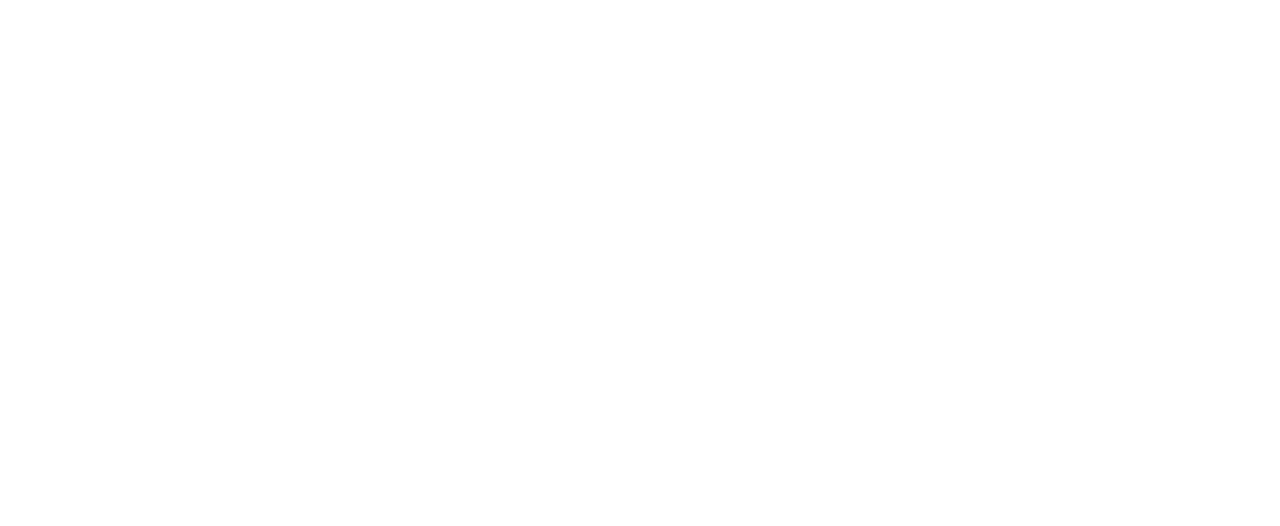
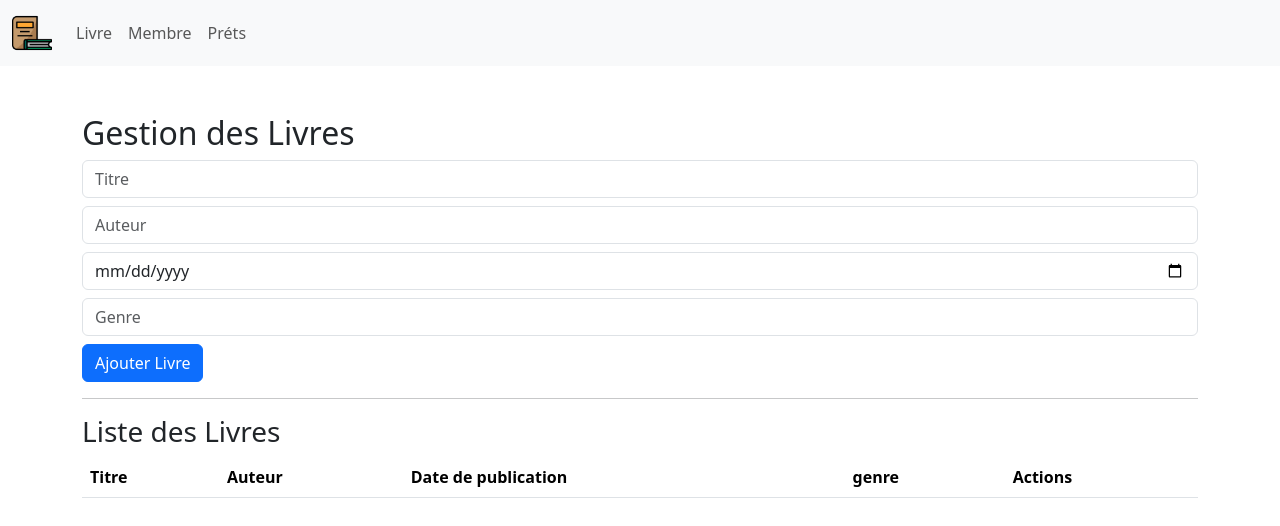
Before and after one commit to Zoubeir7/Gestion-d-une-biblioth-que-avec-Vuejs, a Vue app: page /Livre in a window 1280 px wide. Shown: the top 526 px of the page. Built offline with nearby package versions, Linux system fonts and the light colour scheme.

Commit message:
Second commit

```diff
--- a/index.html
+++ b/index.html
@@ -1,13 +1,16 @@
 <!DOCTYPE html>
 <html lang="en">
+
 <head>
   <meta charset="UTF-8">
   <link rel="icon" href="/favicon.ico">
   <meta name="viewport" content="width=device-width, initial-scale=1.0">
-    <title>Vite App</title>
+  <title>Books</title>
 </head>
+
 <body>
   <div id="app"></div>
   <script type="module" src="/src/main.js"></script>
 </body>
+
 </html>
--- a/package.json
+++ b/package.json
@@ -9,8 +9,11 @@
     "preview": "vite preview"
   },
   "dependencies": {
+    "@fortawesome/fontawesome-free": "^6.6.0",
+    "@popperjs/core": "^2.11.8",
     "bootstrap": "^5.3.3",
-    "vue": "^3.4.29"
+    "vue": "^3.4.29",
+    "vue-router": "^4.4.3"
   },
   "devDependencies": {
     "@vitejs/plugin-vue": "^5.0.5",
--- a/src/App.vue
+++ b/src/App.vue
@@ -1,12 +1,57 @@
 <template>
+   <nav class="navbar navbar-expand-lg navbar-light bg-body-tertiary">
+      <div class="container-fluid">
+        <!-- Toggle button -->
+        <button
+          data-mdb-collapse-init
+          class="navbar-toggler"
+          type="button"
+          data-mdb-target="#navbarSupportedContent"
+          aria-controls="navbarSupportedContent"
+          aria-expanded="false"
+          aria-label="Toggle navigation"
+        >
+          <i class="fas fa-bars"></i>
+        </button>
+
+        <!-- Collapsible wrapper -->
+        <div class="collapse navbar-collapse" id="navbarSupportedContent">
+          <!-- Navbar brand -->
+          <a class="navbar-brand mt-2 mt-lg-0" href="#">
+            <img
+              src="/src/assets/livre.png"
+              height="40"
+              alt="MDB Logo"
+              loading="lazy"
+            />
+          </a>
+          <!-- Left links -->
+          <ul class="navbar-nav me-auto mb-2 mb-lg-0">
+            <li class="nav-item">
+              <RouterLink class="nav-link" to="/Livre">Livre</RouterLink>
+            </li>
+            <li class="nav-item">
+              <RouterLink class="nav-link" to="/team">Membre</RouterLink>
+            </li>
+            <li class="nav-item">
+              <RouterLink class="nav-link" to="/projects">Préts</RouterLink>
+            </li>
+          </ul>
+        </div>
+        </div>
+    </nav>
+
+<RouterView />
+<!-- <ListerLivre /> -->
 
 </template>
 
+<script setup>
 
-<script setup>
-import HelloWorld from "@/components/HelloWorld.vue";
+import { RouterLink, RouterView } from 'vue-router';
+import ListerLivre from "./components/Livre/ListerLivre.vue";
+
 </script>
-
 
 
 <style scoped>
--- a/src/components/HelloWorld.vue
+++ /dev/null
@@ -1,11 +0,0 @@
-<template>
-<h2>Bonjour</h2>
-</template>
-
-<script setup>
-
-</script>
-
-
-<style scoped>
-</style>
--- /dev/null
+++ b/src/components/Livre/ListerLivre.vue
@@ -0,0 +1,68 @@
+<template>
+    <div class="container mt-5">
+      <h2> Gestion des Livres</h2>
+      <form @submit.prevent="ajouterLivre">
+        <input v-model="nouveauLivre.title" type="text" placeholder="Titre" class="form-control mb-2" required />
+        <input v-model="nouveauLivre.author" type="text" placeholder="Auteur" class="form-control mb-2" required />
+        <input v-model="nouveauLivre.date_publication" type="date" placeholder="Date de publication" class="form-control mb-2" required />
+        <input v-model="nouveauLivre.genre" type="text" placeholder="Genre" class="form-control mb-2" required />
+        <button type="submit" class="btn btn-primary">Ajouter Livre</button>
+      </form>
+      <hr />
+  <h3>Liste des Livres</h3>
+          <table class="table">
+            <thead>
+              <tr>
+                <th>Titre</th>
+                <th>Auteur</th>
+                <th>Date de publication</th>
+                <th>genre</th>
+                <th>Actions</th>
+              </tr>
+            </thead>
+            <tbody>
+              <tr v-for="(livre, index) in livres" :key="index">
+                <td>{{ livre.title }}</td>
+                <td>{{ livre.author }}</td>
+                <td>{{ livre.date_publication }}</td>
+                <td>{{ livre.genre }}</td>
+                <td>
+
+        <i @click="voirDetails(index)" class="fas fa-eye text-info" style="cursor: pointer;" mr-4></i>
+
+        <i @click="supprimerLivre(index)" class="fas fa-trash text-danger" style="cursor: pointer;"></i>
+                </td>
+              </tr>
+            </tbody>
+          </table>
+        </div>
+      </template>
+
+  <script setup>
+import { ref, onMounted } from 'vue';
+
+const livres = ref([]);
+const nouveauLivre = ref({ title: '', author: '', date_publication: '', genre: '' });
+
+const chargerLivres = () => {
+  const data = localStorage.getItem('livres');
+  if (data) livres.value = JSON.parse(data);
+};
+
+const ajouterLivre = () => {
+  livres.value.push({ ...nouveauLivre.value });
+  localStorage.setItem('livres', JSON.stringify(livres.value));
+  nouveauLivre.value = { title: '', author: '', date_publication: '', genre: '' };
+};
+
+const supprimerLivre = (index) => {
+  livres.value.splice(index, 1);
+  localStorage.setItem('livres', JSON.stringify(livres.value));
+};
+
+const voirDetails = (index) => {
+  alert(`Titre: ${livres.value[index].title}\nAuteur: ${livres.value[index].author}`);
+};
+
+onMounted(chargerLivres);
+</script>
```
Also changed, not shown: src/Route/Routes.js (added, +9 -0 lines), src/main.js (+20 -6 lines), src/assets/livre.png (added), src/components/Livre/AjouterLivre.vue (added), src/components/Livre/ModifierLivre.vue (added), 1 other file (tests, documents, lock files or other folders). Lines whose indentation alone changed are shown as unchanged.
